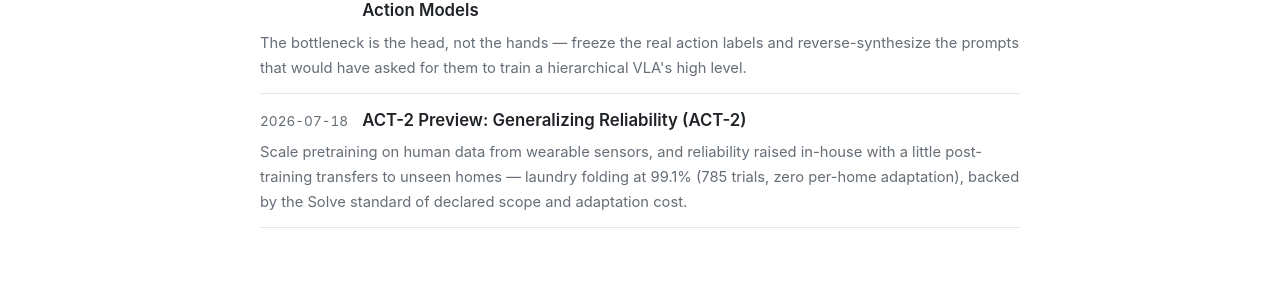
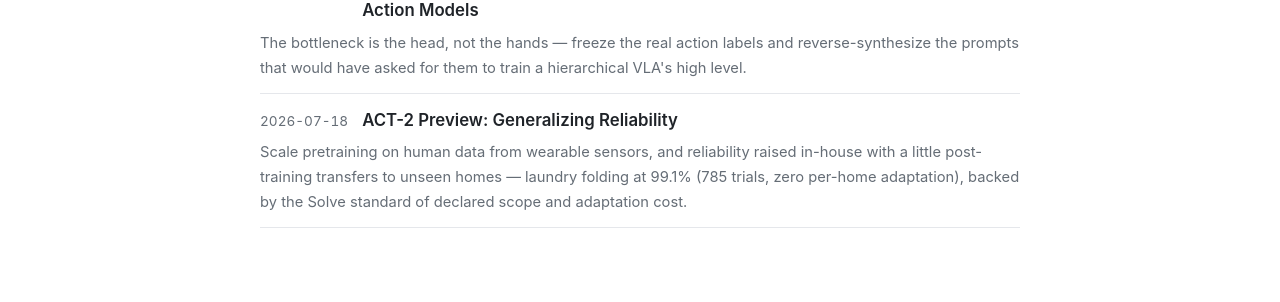
Before and after one commit to jiyoon0630/jiyoon0630.github.io, a Jekyll site: the page built from index.html, in a window 1280 px wide and 900 px high, scrolled down 1724 px. Shown: the part 470-772 px from the top of the window. Built offline with Jekyll 4.4.1, drawn with Linux system fonts in a browser that asks for light colours.

Commit message:
Drop the duplicated "(ACT-2)" from the ACT-2 review title
Co-Authored-By: Claude Opus 5.5 <noreply@anthropic.com>
Claude-Session: https://claude.ai/code/session_01H3iBF81Zut8T2foYC2UTji

```diff
--- a/_posts/2026-07-18-act-2-generalizing-reliability-en.md
+++ b/_posts/2026-07-18-act-2-generalizing-reliability-en.md
@@ -3,7 +3,7 @@ layout: paper
 lang: en
 ref: act-2-generalizing-reliability
 kind: paper-review
-title: "ACT-2 Preview: Generalizing Reliability (ACT-2)"
+title: "ACT-2 Preview: Generalizing Reliability"
 date: 2026-07-18 12:00:00 -0700
 paper_date: 2026-07-17
 venue: "Sunday Robotics Blog (technical preview) · not on arXiv"
--- a/_posts/2026-07-18-act-2-generalizing-reliability.md
+++ b/_posts/2026-07-18-act-2-generalizing-reliability.md
@@ -3,7 +3,7 @@ layout: paper
 lang: ko
 ref: act-2-generalizing-reliability
 kind: paper-review
-title: "ACT-2 Preview: Generalizing Reliability (ACT-2)"
+title: "ACT-2 Preview: Generalizing Reliability"
 date: 2026-07-18 12:00:00 -0700
 paper_date: 2026-07-17
 venue: "Sunday Robotics Blog (technical preview) · arXiv 미공개"
```
